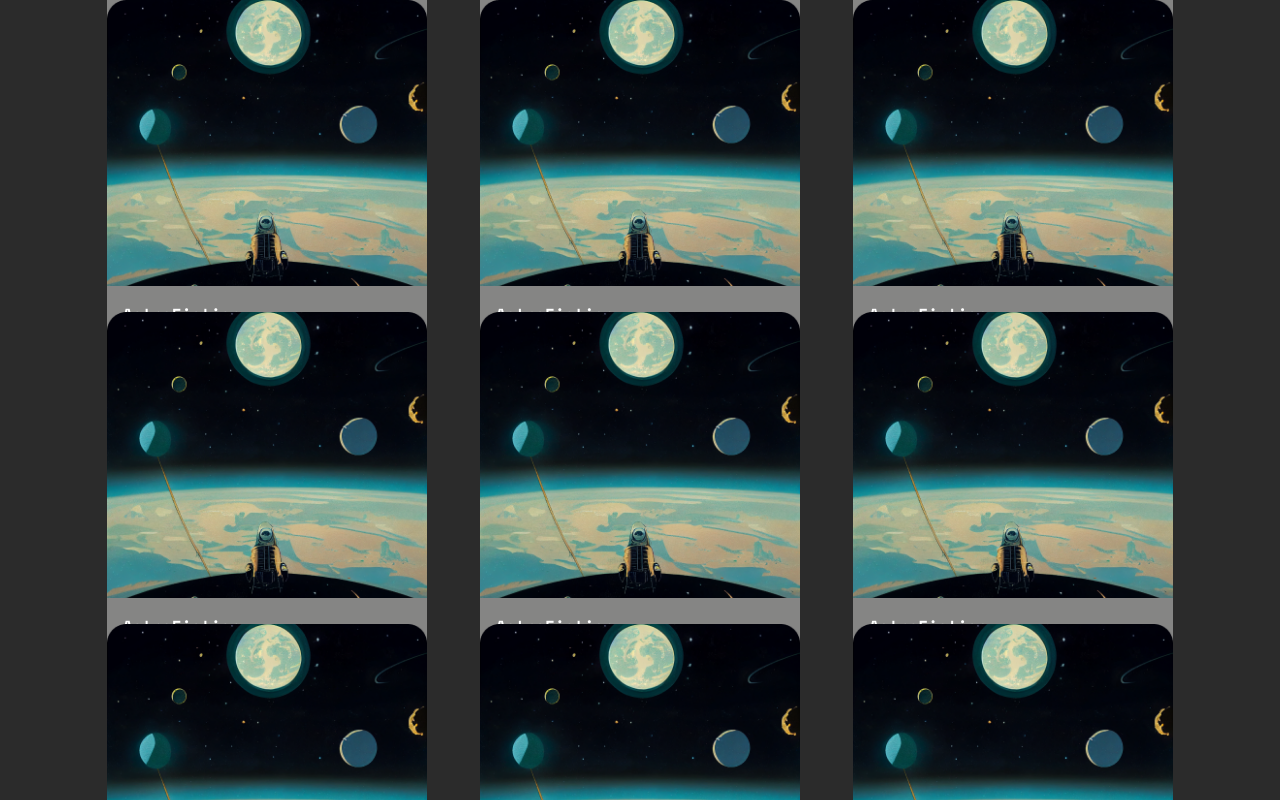
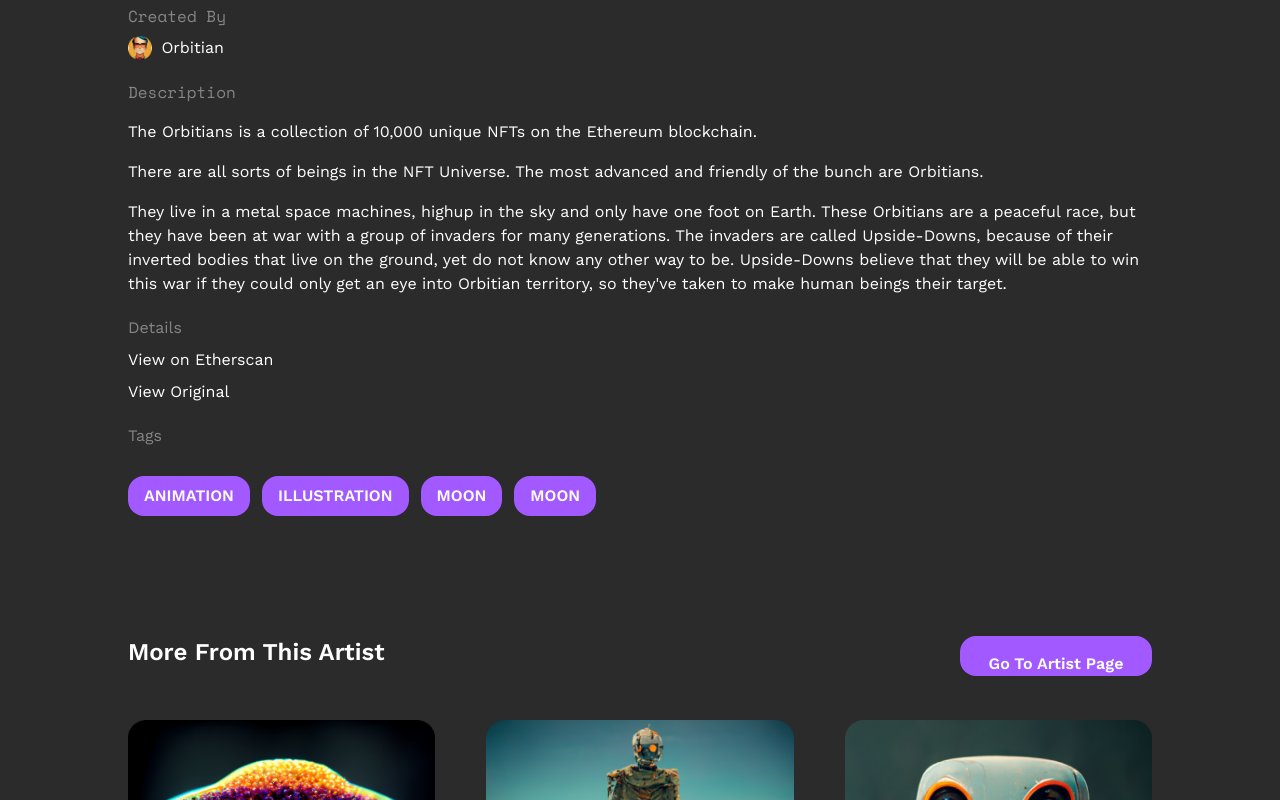
Before and after one commit to olaoyesalem/ecoPowerHub, a React (Vite) app: page / in a window 1280 px wide. Shown: the part 740-1540 px from the top of the page. Built offline with nearby package versions, Linux system fonts and the light colour scheme.

Commit message:
create each energy project

```diff
--- a/index.html
+++ b/index.html
@@ -5,7 +5,7 @@
     <link rel="icon" type="image/svg+xml" href="/vite.svg" />
     <meta name="viewport" content="width=device-width, initial-scale=1.0" />
     <link href="https://fonts.googleapis.com/css2?family=Space+Mono:wght@400;700&family=Work+Sans:wght@100;200;300;400;500;600;700&display=swap" rel="stylesheet">
-    <title>Vite + React</title>
+    <title>EcoPowerHub</title>
   </head>
   <body>
     <div id="root"></div>
--- a/src/App.jsx
+++ b/src/App.jsx
@@ -7,13 +7,15 @@ import NavBar from "./components/NavBar/Navbar.jsx";
 // import Section5 from "./components/Section5/Section5.jsx";
 import Footer from "./components/Footer/Footer.jsx";
 // import CreateAccount from "./components/pages/CreateAccount/CreateAccount.jsx";
-import MarketPlace from "./components/pages/MarketPlace/MarketPlace.jsx";
+// import MarketPlace from "./components/pages/MarketPlace/MarketPlace.jsx";
+import EachEnergyType from "./components/pages/EachEnergyType/EachEnergyType.jsx";
 
 const App = () => {
   return (
     <>
       <NavBar />
-      <MarketPlace/>
+      <EachEnergyType/>
+      {/* <MarketPlace/> */}
       {/* <CreateAccount/> */}
       {/* <HeroSection />
       <Section1 />
--- a/src/components/EachEnergy/EachEnergy.jsx
+++ b/src/components/EachEnergy/EachEnergy.jsx
@@ -16,16 +16,14 @@ const EachEnergy = ({ img, energyName, avatarName, img2, price, highestBid,class
         </div>
         <div className="flex justify-between px-4">
           <div className="flex flex-col space-y-1">
-            <p className="text-xs text-backgroundSecondary md:text-sm">
-              Price
-            </p>
-            <p>{price}</p>
+            <p className="text-xs text-backgroundSecondary md:text-sm">Price</p>
+            <p className="text-sm">{price}</p>
           </div>
-          <div className="flex flex-col space-y-1 md:text-end">
+          <div className="flex flex-col space-y-1 sm:text-end">
             <p className="text-xs text-backgroundSecondary md:text-sm">
               Highest Bid
             </p>
-            <p>{highestBid}</p>
+            <p className="text-sm">{highestBid}</p>
           </div>
         </div>
       </div>
--- a/src/components/NavBar/Navbar.jsx
+++ b/src/components/NavBar/Navbar.jsx
@@ -13,7 +13,7 @@ const NavBar = () => {
           <a href="#">Rankings</a>
           <a href="#">Connect a wallet</a>
         </div>
-        <Button className={"py-4 px-8 bg-ctaColor rounded-2xl"} href="#">Sign Up</Button>
+        <Button className="py-4 px-8 bg-ctaColor rounded-2xl" href="#">Sign Up</Button>
       </div>
     </nav>
   );
--- /dev/null
+++ b/src/components/pages/EachEnergyType/EachEnergyType.jsx
@@ -0,0 +1,184 @@
+import img from "../../../constants/images";
+import Button from "../../Button/Button";
+import EachEnergy from "../../EachEnergy/EachEnergy";
+
+import React from "react";
+
+const EachEnergyType = () => {
+  return (
+    <>
+      <section>
+        <img src={img.space} alt="" className="w-full" />
+        <div className="flex flex-col justify-between flex-wrap sm:flex-row mx-auto py-10 w-5/6 md:w-3/5 md:justify-start lg:w-4/5">
+          <div className="flex flex-col space-y-5">
+            <div className="flex flex-col space-y-2">
+              <h2 className="font-semibold text-3xl">The Orbitians</h2>
+              <p className="font1 text-darkGrey">Minted on Sept 30,2022</p>
+            </div>
+
+            <div className="flex flex-col space-y-2">
+              <p className="text-sm font1 text-darkGrey md:text-base">
+                Created By
+              </p>
+
+              <div className="flex justify-between w-24">
+                <img src={img.a1} alt="" className="w-6 h-6" />
+                <span>Orbitian</span>
+              </div>
+            </div>
+            <div className="flex flex-col space-y-4">
+              <p className="text-sm font1 text-darkGrey md:text-base">
+                Description
+              </p>
+              <p className="text-sm md:text-base">
+                The Orbitians is a collection of 10,000 unique NFTs on the
+                Ethereum blockchain.
+              </p>
+              <p className="text-sm md:text-base">
+                There are all sorts of beings in the NFT Universe. The most
+                advanced and friendly of the bunch are Orbitians.
+              </p>
+              <p className="text-sm md:text-base">
+                They live in a metal space machines, highup in the sky and only
+                have one foot on Earth. These Orbitians are a peaceful race, but
+                they have been at war with a group of invaders for many
+                generations. The invaders are called Upside-Downs, because of
+                their inverted bodies that live on the ground, yet do not know
+                any other way to be. Upside-Downs believe that they will be able
+                to win this war if they could only get an eye into Orbitian
+                territory, so they've taken to make human beings their target.
+              </p>
+            </div>
+            <div className="flex flex-col space-y-2">
+              <p className="text-sm text-darkGrey md:text-base">Details</p>
+              <a href="#" className="text-sm md:text-base">
+                View on Etherscan
+              </a>
+              <a href="#" className="text-sm md:text-base">
+                View Original
+              </a>
+            </div>
+            <div className="flex flex-col space-y-4">
+              <p className="text-sm text-darkGrey md:text-base">Tags</p>
+              <div className="flex flex-col space-y-3 md:flex-row md:space-x-3">
+                <Button className="w-fit bg-ctaColor rounded-2xl font-semibold py-2 px-4 text-sm md:text-base md:mt-3">
+                  ANIMATION
+                </Button>
+                <Button className="w-fit bg-ctaColor rounded-2xl font-semibold py-2 px-4 text-sm md:text-base">
+                  ILLUSTRATION
+                </Button>
+                <Button className="w-fit bg-ctaColor rounded-2xl font-semibold py-2 px-4 text-sm md:text-base">
+                  MOON
+                </Button>
+                <Button className="w-fit bg-ctaColor rounded-2xl font-semibold py-2 px-4 text-sm md:text-base">
+                  MOON
+                </Button>
+              </div>
+            </div>
+          </div>
+        </div>
+      </section>
+      <section className="flex flex-col space-y-8 my-20 w-4/5 mx-auto">
+        <div className="flex flex-col text-start justify-between space-y-2 sm:flex-row sm:space-y-0 sm:space-x-3">
+          <div className="flex flex-col w-full space-y-3 sm:w-3/4">
+            <h2 className="text-xl font-semibold md:text-2xl">
+              {" "}
+              More From This Artist
+            </h2>
+          </div>
+          <Button
+            className="hidden h-14 p-2 px-4 font-semibold w-full bg-ctaColor rounded-2xl text-center sm:p-2 sm:w-48 sm:block md:pt-4 sm:h-10"
+            href="#"
+          >
+            Go To Artist Page
+          </Button>
+        </div>
+        <div className="flex flex-col justify-between flex-wrap sm:flex-row">
+          <EachEnergy
+            img={img.mushroom}
+            img2={img.a1}
+            avatarName="MoonDancer"
+            energyName="DistantGalaxy"
+            price="1.63ETH"
+            highestBid="0.33wETH"
+            className="flex flex-col w-full h-72 my-3 sm:w-[45%] md:w-[30%]"
+          />
+          <EachEnergy
+            img={img.robot}
+            img2={img.a1}
+            avatarName="NebulaKid"
+            energyName="Life On Edena"
+            price="1.63ETH"
+            highestBid="0.33wETH"
+            className="flex flex-col w-full h-72 my-3 sm:w-[45%] md:w-[30%]"
+          />
+          <EachEnergy
+            img={img.robot2}
+            img2={img.a1}
+            avatarName="SpaceOne"
+            energyName="AstroFiction"
+            price="1.63ETH"
+            highestBid="0.33wETH"
+            className="hidden flex-col w-full h-72 my-3 sm:w-[45%] md:w-[30%] sm:flex"
+          />
+          <EachEnergy
+            img={img.bigcat}
+            img2={img.a1}
+            avatarName="SpaceOne"
+            energyName="AstroFiction"
+            price="1.63ETH"
+            highestBid="0.33wETH"
+            className="hidden flex-col w-full h-72 my-3 sm:w-[45%] md:w-[30%] sm:flex"
+          />
+          <EachEnergy
+            img={img.colordog}
+            img2={img.a1}
+            avatarName="SpaceOne"
+            energyName="AstroFiction"
+            price="1.63ETH"
+            highestBid="0.33wETH"
+            className="hidden flex-col w-full h-72 my-3 sm:w-[45%] md:w-[30%] sm:flex"
+          />
+          <EachEnergy
+            img={img.robot3}
+            img2={img.a1}
+            avatarName="SpaceOne"
+            energyName="AstroFiction"
+            price="1.63ETH"
+            highestBid="0.33wETH"
+            className="hidden flex-col w-full h-72 my-3 sm:w-[45%] md:w-[30%] sm:flex"
+          />
+          <EachEnergy
+            img={img.girl}
+            img2={img.a1}
+            avatarName="SpaceOne"
+            energyName="AstroFiction"
+            price="1.63ETH"
+            highestBid="0.33wETH"
+            className="hidden flex-col w-full h-72 my-3 sm:w-[45%] md:w-[30%] md:flex"
+          />
+          <EachEnergy
+            img={img.cloud}
+            img2={img.a1}
+            avatarName="SpaceOne"
+            energyName="AstroFiction"
+            price="1.63ETH"
+            highestBid="0.33wETH"
+            className="hidden flex-col w-full h-72 my-3 sm:w-[45%] md:w-[30%] md:flex"
+          />
+          <EachEnergy
+            img={img.space4}
+            img2={img.a1}
+            avatarName="SpaceOne"
+            energyName="AstroFiction"
+            price="1.63ETH"
+            highestBid="0.33wETH"
+            className="hidden flex-col w-full h-72 my-3 sm:w-[45%] md:w-[30%] md:flex"
+          />
+        </div>
+      </section>
+    </>
+  );
+};
+
+export default EachEnergyType;
--- a/src/components/pages/MarketPlace/MarketPlace.jsx
+++ b/src/components/pages/MarketPlace/MarketPlace.jsx
@@ -1,6 +1,6 @@
 import Tab from "../../Tab/Tab";
-import EachEnergy from "../../EachEnergy/EachEnergy"
-import img from "../../../constants/images"
+import EachEnergy from "../../EachEnergy/EachEnergy";
+import img from "../../../constants/images";
 const MarketPlace = () => {
   return (
     <>
@@ -21,9 +21,8 @@ const MarketPlace = () => {
         <Tab tabTitle="Collections" num="67" />
       </div>
       <section className="flex flex-col justify-between flex-wrap sm:flex-row mx-auto py-10 w-5/6">
-
         <EachEnergy
-            img={img.space2}
+          img={img.mushroom}
           img2={img.a1}
           avatarName="MoonDancer"
           energyName="DistantGalaxy"
@@ -32,7 +31,7 @@ const MarketPlace = () => {
           className="flex flex-col w-full h-72 my-3 sm:w-[45%] md:w-[30%]"
         />
         <EachEnergy
-            img={img.img}
+          img={img.robot}
           img2={img.a1}
           avatarName="NebulaKid"
           energyName="Life On Edena"
@@ -41,7 +40,7 @@ const MarketPlace = () => {
           className="flex flex-col w-full h-72 my-3 sm:w-[45%] md:w-[30%]"
         />
         <EachEnergy
-            img={img.space3}
+          img={img.robot2}
           img2={img.a1}
           avatarName="SpaceOne"
           energyName="AstroFiction"
@@ -50,7 +49,7 @@ const MarketPlace = () => {
           className="flex flex-col w-full h-72 my-3 sm:w-[45%] md:w-[30%]"
         />
         <EachEnergy
-            img={img.space3}
+          img={img.bigcat}
           img2={img.a1}
           avatarName="SpaceOne"
           energyName="AstroFiction"
@@ -59,7 +58,7 @@ const MarketPlace = () => {
           className="flex flex-col w-full h-72 my-3 sm:w-[45%] md:w-[30%] md:flex"
         />
         <EachEnergy
-            img={img.space3}
+          img={img.colordog}
           img2={img.a1}
           avatarName="SpaceOne"
           energyName="AstroFiction"
@@ -68,7 +67,7 @@ const MarketPlace = () => {
           className="flex flex-col w-full h-72 my-3 sm:w-[45%] md:w-[30%] md:flex"
         />
         <EachEnergy
-            img={img.space3}
+          img={img.robot3}
           img2={img.a1}
           avatarName="SpaceOne"
           energyName="AstroFiction"
@@ -77,7 +76,7 @@ const MarketPlace = () => {
           className="flex flex-col w-full h-72 my-3 sm:w-[45%] md:w-[30%] md:flex"
         />
         <EachEnergy
-            img={img.space3}
+          img={img.girl}
           img2={img.a1}
           avatarName="SpaceOne"
           energyName="AstroFiction"
@@ -86,7 +85,7 @@ const MarketPlace = () => {
           className="flex flex-col w-full h-72 my-3 sm:w-[45%] md:w-[30%] md:flex"
         />
         <EachEnergy
-            img={img.space3}
+          img={img.cloud}
           img2={img.a1}
           avatarName="SpaceOne"
           energyName="AstroFiction"
@@ -95,7 +94,7 @@ const MarketPlace = () => {
           className="flex flex-col w-full h-72 my-3 sm:w-[45%] md:w-[30%] md:flex"
         />
         <EachEnergy
-            img={img.space3}
+          img={img.space4}
           img2={img.a1}
           avatarName="SpaceOne"
           energyName="AstroFiction"
@@ -104,7 +103,7 @@ const MarketPlace = () => {
           className="hidden flex flex-col w-full h-72 my-3 sm:w-[45%] md:w-[30%] md:flex"
         />
         <EachEnergy
-            img={img.space3}
+          img={img.monkey}
           img2={img.a1}
           avatarName="SpaceOne"
           energyName="AstroFiction"
@@ -113,7 +112,7 @@ const MarketPlace = () => {
           className="hidden flex flex-col w-full h-72 my-3 sm:w-[45%] md:w-[30%] md:flex"
         />
         <EachEnergy
-            img={img.space3}
+          img={img.dog2}
           img2={img.a1}
           avatarName="SpaceOne"
           energyName="AstroFiction"
@@ -122,7 +121,7 @@ const MarketPlace = () => {
           className="hidden flex flex-col w-full h-72 my-3 sm:w-[45%] md:w-[30%] md:flex"
         />
         <EachEnergy
-            img={img.space3}
+          img={img.catman}
           img2={img.a1}
           avatarName="SpaceOne"
           energyName="AstroFiction"
@@ -130,7 +129,6 @@ const MarketPlace = () => {
           highestBid="0.33wETH"
           className="hidden flex flex-col w-full h-72 my-3 sm:w-[45%] md:w-[30%] md:flex"
         />
-
       </section>
     </>
   );
```
Also changed, not shown: src/components/Footer/Footer.jsx (+8 -8 lines). Lines whose indentation alone changed are shown as unchanged.
